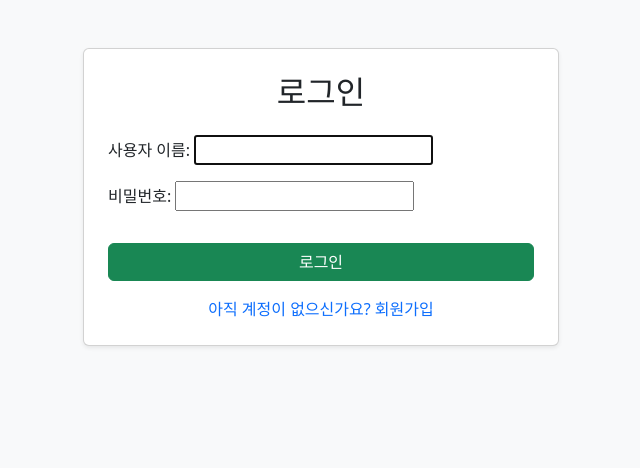
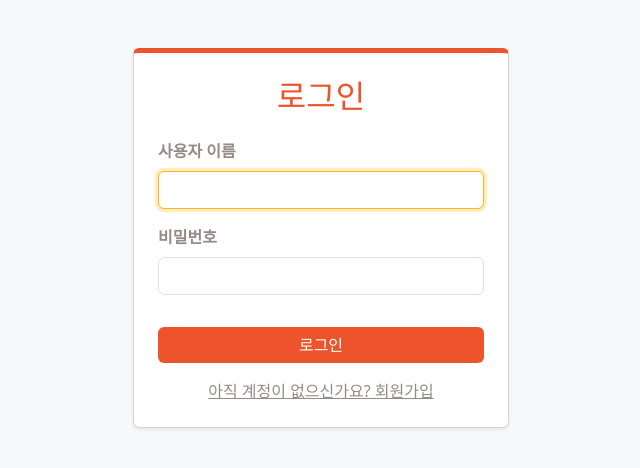
Before and after one commit to jun0land/NBEDL-, a Django app: page /accounts/login/ in a window 1280 px wide. Shown: the top 468 px of the page, without its empty margins (319-959 px from the left). Run offline with Django 5.2, Linux system fonts and the light colour scheme.

Commit message:
로그인 창 수정

```diff
--- a/reservations/templates/registration/login.html
+++ b/reservations/templates/registration/login.html
@@ -4,18 +4,51 @@
     <meta charset="UTF-8">
     <title>로그인</title>
     <link href="https://cdn.jsdelivr.net/npm/bootstrap@5.3.0/dist/css/bootstrap.min.css" rel="stylesheet">
+    <style>
+        /* 팔레트 및 정렬 스타일 적용 */
+        .card { border-top: 5px solid #ed542b; } /* 메인 컬러로 상단 포인트 */
+        .form-label { color: #948a88; font-weight: 600; }
+
+        /* 입력창 디자인 (포커스 시 메인 컬러 테두리) */
+        .form-control:focus {
+            border-color: #fbb812;
+            box-shadow: 0 0 0 0.2rem rgba(251, 184, 18, 0.25);
+        }
+
+        /* 로그인 버튼 디자인 */
+        .btn-login {
+            background-color: #ed542b;
+            border: none;
+            color: white;
+            transition: background-color 0.3s;
+        }
+        .btn-login:hover {
+            background-color: #f68b21;
+            color: white;
+        }
+    </style>
 </head>
 <body class="bg-light">
-<div class="container mt-5" style="max-width: 500px;">
+<div class="container mt-5" style="max-width: 400px;">
     <div class="card shadow-sm p-4">
-        <h2 class="text-center mb-4">로그인</h2>
+        <h2 class="text-center mb-4" style="color: #ed542b;">로그인</h2>
         <form method="POST">
             {% csrf_token %}
-            {{ form.as_p }}
-            <button type="submit" class="btn btn-success w-100 mt-3">로그인</button>
+
+            {% for field in form %}
+            <div class="mb-3">
+                <label class="form-label">{{ field.label }}</label>
+                {{ field }}
+                <script>
+                    document.querySelectorAll('input').forEach(i => i.classList.add('form-control'));
+                </script>
+            </div>
+            {% endfor %}
+
+            <button type="submit" class="btn btn-login w-100 mt-3">로그인</button>
         </form>
         <div class="text-center mt-3">
-            <a href="{% url 'reservations:signup' %}" class="text-decoration-none">아직 계정이 없으신가요? 회원가입</a>
+            <a href="{% url 'reservations:signup' %}" style="color: #948a88;">아직 계정이 없으신가요? 회원가입</a>
         </div>
     </div>
 </div>
--- a/reservations/templates/reservations/calendar.html
+++ b/reservations/templates/reservations/calendar.html
@@ -81,7 +81,7 @@
 <div class="container-fluid px-5">
     <div class="d-flex justify-content-between align-items-center mb-4">
         <h2 class="m-0 fw-bold text-dark">
-            <img src="{% static 'images/자산 1.png' %}" alt="NBEDL 로고" style="height: 40px; vertical-align: middle; margin-right: 10px;">
+            <img src="{% static 'images/logo.png' %}" alt="NBEDL 로고" style="height: 40px; vertical-align: middle; margin-right: 10px;">
             NBEDL 장비 예약
         </h2>
         <div>
```
